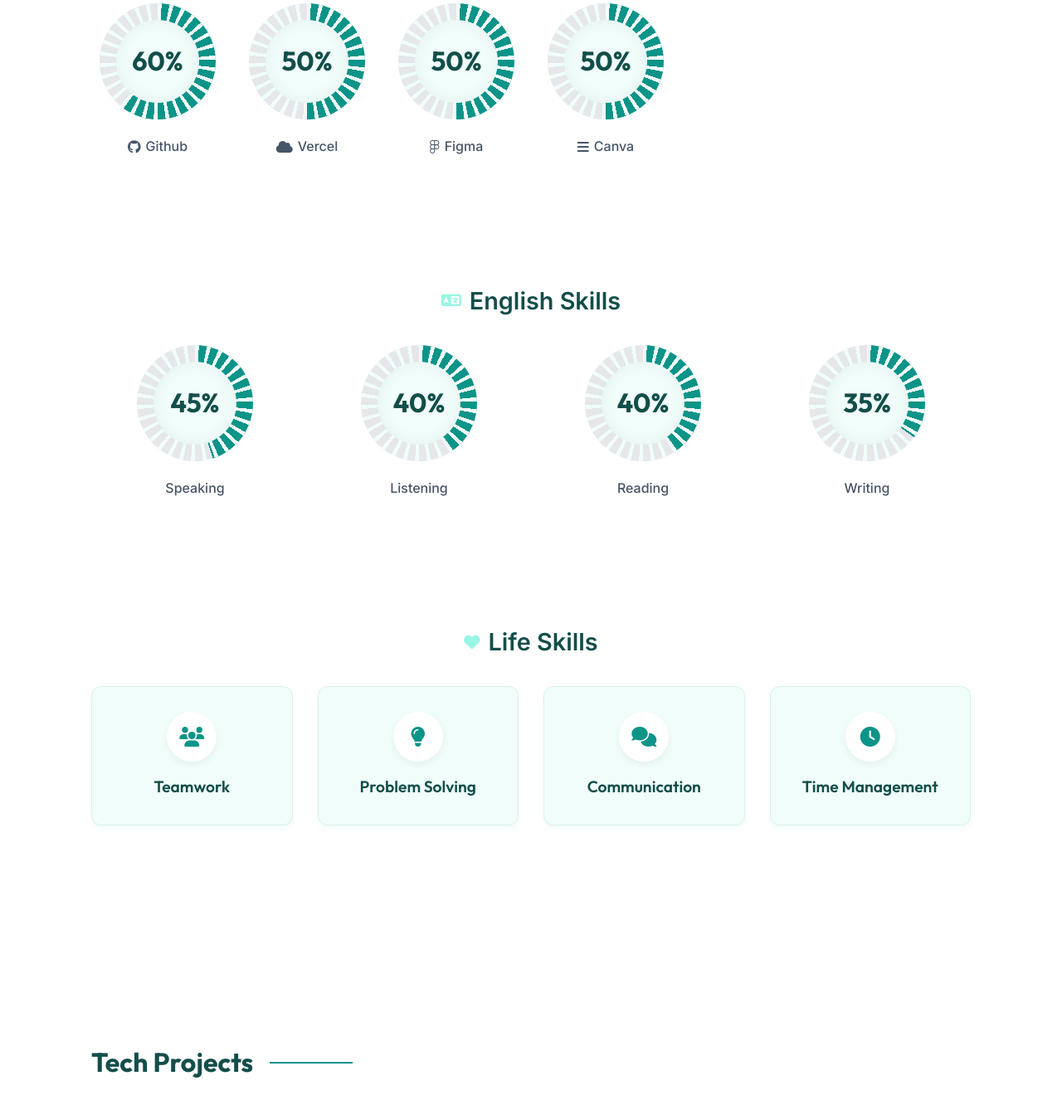
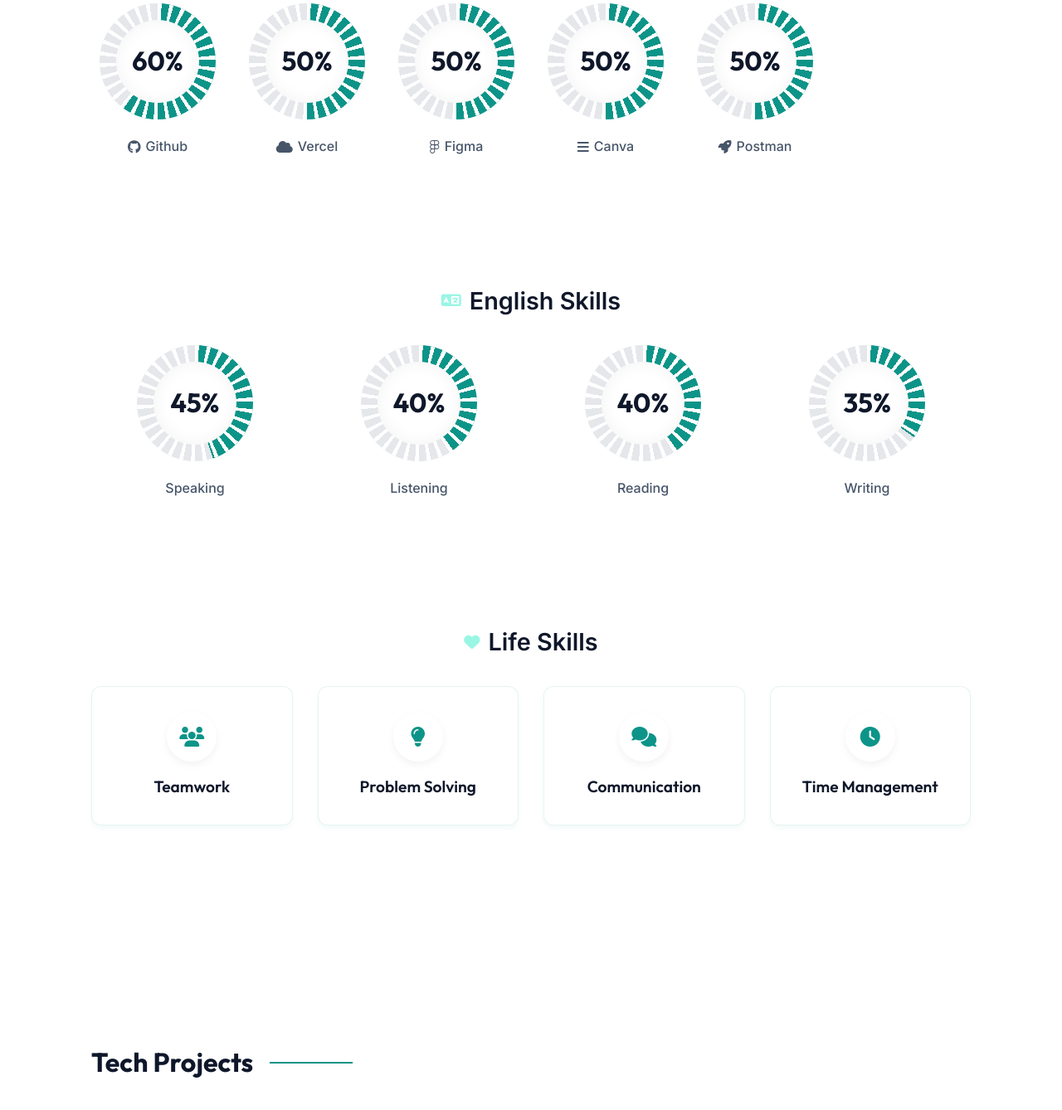
Before and after one commit to saravanaselvam266-spsm/Portfolio, a plain HTML site: page index.html in a window 1280 px wide. Shown: the part 2042-3380 px from the top of the page at 83% size. Drawn offline with nearby package versions, Linux system fonts and the light colour scheme.

Commit message:
new feature added

```diff
--- a/index.html
+++ b/index.html
@@ -210,6 +210,14 @@
                 ><i class="fa fa-navicon"></i> Canva</span
               >
             </div>
+            <div class="skill-circle">
+              <div class="circular-progress" style="--percent: 50%">
+                <div class="circle-content"><span>50%</span></div>
+              </div>
+              <span class="skill-name"
+                ><i class="fa fa-rocket "></i> Postman</span
+              >
+            </div>
           </div>
         </div>
 
@@ -253,22 +261,22 @@
             <i class="fas fa-heart"></i> Life Skills
           </h3>
           <div class="lsrw-grid">
-            <div class="lsrw-card fade-in-up">
+            <div class="lsrw-card-fade-in-up">
               <div class="lsrw-icon"><i class="fas fa-users"></i></div>
               <h4 class="lsrw-label">Teamwork</h4>
               <!-- <div class="grade-badge">A+</div> -->
             </div>
-            <div class="lsrw-card fade-in-up">
+            <div class="lsrw-card-fade-in-up">
               <div class="lsrw-icon"><i class="fas fa-lightbulb"></i></div>
               <h4 class="lsrw-label">Problem Solving</h4>
               <!-- <div class="grade-badge">A+</div> -->
             </div>
-            <div class="lsrw-card fade-in-up">
+            <div class="lsrw-card-fade-in-up">
               <div class="lsrw-icon"><i class="fas fa-comments"></i></div>
               <h4 class="lsrw-label">Communication</h4>
               <!-- <div class="grade-badge">A+</div> -->
             </div>
-            <div class="lsrw-card fade-in-up">
+            <div class="lsrw-card-fade-in-up">
               <div class="lsrw-icon"><i class="fas fa-clock"></i></div>
               <h4 class="lsrw-label">Time Management</h4>
               <!-- <div class="grade-badge">A+</div> -->
@@ -286,7 +294,9 @@
           <!-- QuickFix -->
           <div
             class="card"
-            onclick="window.open('https://quick-fix-omega.vercel.app/', '_blank')"
+            onclick="
+              window.open('https://quick-fix-omega.vercel.app/', '_blank')
+            "
           >
             <div class="project-img-wrapper">
               <img
@@ -314,7 +324,12 @@
           <!-- Cricket Blogs -->
           <div
             class="card"
-            onclick="window.open('https://cricket-blogs-static-web.vercel.app/', '_blank')"
+            onclick="
+              window.open(
+                'https://cricket-blogs-static-web.vercel.app/',
+                '_blank',
+              )
+            "
           >
             <div class="project-img-wrapper">
               <img
@@ -371,7 +386,6 @@
                   the panelists.
                 </p>
                 <div class="badge" style="margin-top: auto">Teamwork </div>
-
               </div>
             </div></a
           >
@@ -393,7 +407,8 @@
                   Through the Workplace Study, I gained valuable experience like
                   teamwork and research by analyzing IT industry roles across
                   multiple companies. This experience strengthened my
-                  collaboration, idea-sharing, and presentation skills, this help us acquire first prize across all 15 teams.
+                  collaboration, idea-sharing, and presentation skills, this
+                  help us acquire first prize across all 15 teams.
                 </p>
                 <span class="badge" style="margin-top: auto"
                   >Communication</span
@@ -427,7 +442,6 @@
                 teamwork. Our five-member team shared ideas, created a unique
                 solution, and worked with confidence to achieve this success.
               </p>
-
             </div>
           </div>
         </div>
--- a/script.js
+++ b/script.js
@@ -1,10 +1,6 @@
 // Wait for the DOM to fully load before running scripts
 document.addEventListener("DOMContentLoaded", () => {
-  // --- 1. Typewriter Effect Removed ---
-  // (User requested removal)
-
-
-  // --- 2. Smooth Scrolling for Navigation Links ---
+  // --- Smooth Scrolling for Navigation Links ---
   document.querySelectorAll('nav a[href^="#"]').forEach((anchor) => {
     anchor.addEventListener("click", function (e) {
       e.preventDefault();
@@ -19,23 +15,23 @@ document.addEventListener("DOMContentLoaded", () => {
     });
   });
 
-  // --- 3. Scroll Reveal Animation ---
-  const revealElements = document.querySelectorAll(
-    ".card, .skill-box, .about-card, section h2"
-  );
+  // --- Scroll Reveal Animation ---
+  const revealElements = document.querySelectorAll(".reveal");
 
   const revealOnScroll = () => {
     const windowHeight = window.innerHeight;
-    const elementVisible = 150; // How much of the element needs to be visible
+    const elementVisible = 100; // Trigger slightly earlier
 
     revealElements.forEach((element) => {
       const elementTop = element.getBoundingClientRect().top;
 
       if (elementTop < windowHeight - elementVisible) {
         element.classList.add("active");
-      } else {
-        element.classList.remove("active");
       }
+      // Optional: Remove else block if you want elements to stay visible once revealed
+      // else {
+      //   element.classList.remove("active");
+      // }
     });
   };
 
--- a/styles.css
+++ b/styles.css
@@ -1,11 +1,14 @@
 @import url("https://fonts.googleapis.com/css2?family=Outfit:wght@300;400;500;600;700;800&family=Inter:wght@300;400;500;600&display=swap");
 
 :root {
-  /* Teal & Mint Theme - Fresh, Modern, Professional */
-  --bg-dark: #ffffff; /* Pure White Background */
-  --bg-card: #f0fdfa; /* Azure/Mint Tint (Teal 50) */
-  --text-primary: #134e4a; /* Deep Teal (Teal 900) */
-  --text-secondary: #475569; /* Slate Gray */
+  /* Teal & Mint Theme - Refined for Professionalism */
+  --bg-body: #f8fafc; /* Very light slate for depth */
+  --bg-card: #ffffff;
+  --bg-glass: rgba(255, 255, 255, 0.8);
+
+  --text-primary: #0f172a; /* Slate 900 - Sharp and clear */
+  --text-secondary: #475569; /* Slate 600 - Readable */
+  --text-light: #94a3b8;
 
   --accent-primary: #0d9488; /* Teal (Brand Color) */
   --accent-secondary: #99f6e4; /* Mint (Highlight) */
@@ -446,7 +449,15 @@ section {
   align-items: center;
   gap: 15px;
   position: relative;
+  transition: 0.5s;
+
 }
+
+.skill-circle:hover {
+  transform: translateY(-20px);
+
+}
+
 
 /* The Segmented Circular Progress */
 .circular-progress {
@@ -517,6 +528,8 @@ section {
   gap: 6px;
 }
 
+
+
 /* Life Skills Grid */
 .lsrw-grid {
   display: grid;
@@ -526,7 +539,7 @@ section {
   margin-top: 30px;
 }
 
-.lsrw-card {
+.lsrw-card-fade-in-up {
   background: var(--bg-card);
   border: 1px solid rgba(13, 148, 136, 0.1);
   border-radius: var(--radius);
@@ -538,13 +551,25 @@ section {
   align-items: center;
   gap: 15px;
   box-shadow: 0 4px 6px rgba(13, 148, 136, 0.05);
+
 }
 
-.lsrw-card:hover {
+.lsrw-card-fade-in-up:hover {
   transform: translateY(-5px);
   border-color: var(--accent-primary);
   box-shadow: 0 10px 20px rgba(13, 148, 136, 0.15);
+
+
 }
+
+
+.lsrw-card-fade-in-up:hover {
+  border-color: var(--accent-primary);
+  box-shadow: 0 10px 20px rgba(13, 148, 136, 0.15);
+  transform: translateY(-20px);
+  transition: 0.5s;
+}
+
 
 .lsrw-icon {
   width: 60px;
@@ -597,7 +622,8 @@ section {
 .card:hover {
   transform: translateY(-5px);
   border-color: var(--accent-primary);
-  box-shadow: 0 10px 15px -3px rgba(13, 148, 136, 0.1),
+  box-shadow:
+    0 10px 15px -3px rgba(13, 148, 136, 0.1),
     0 4px 6px -2px rgba(13, 148, 136, 0.05);
 }
 
@@ -624,7 +650,8 @@ section {
 .card:hover {
   transform: translateY(-10px) scale(1.02);
   border-color: var(--accent-primary);
-  box-shadow: 0 20px 40px -10px rgba(0, 0, 0, 0.5),
+  box-shadow:
+    0 20px 40px -10px rgba(0, 0, 0, 0.5),
     0 0 20px rgba(178, 162, 142, 0.2);
 }
 
```
